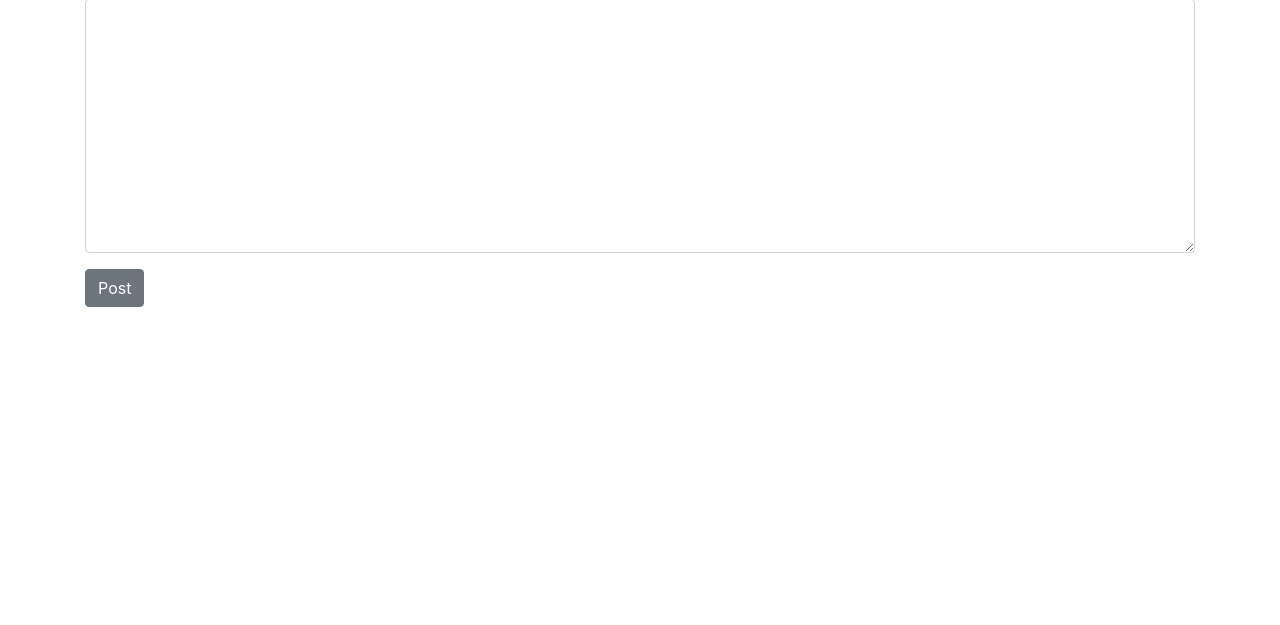
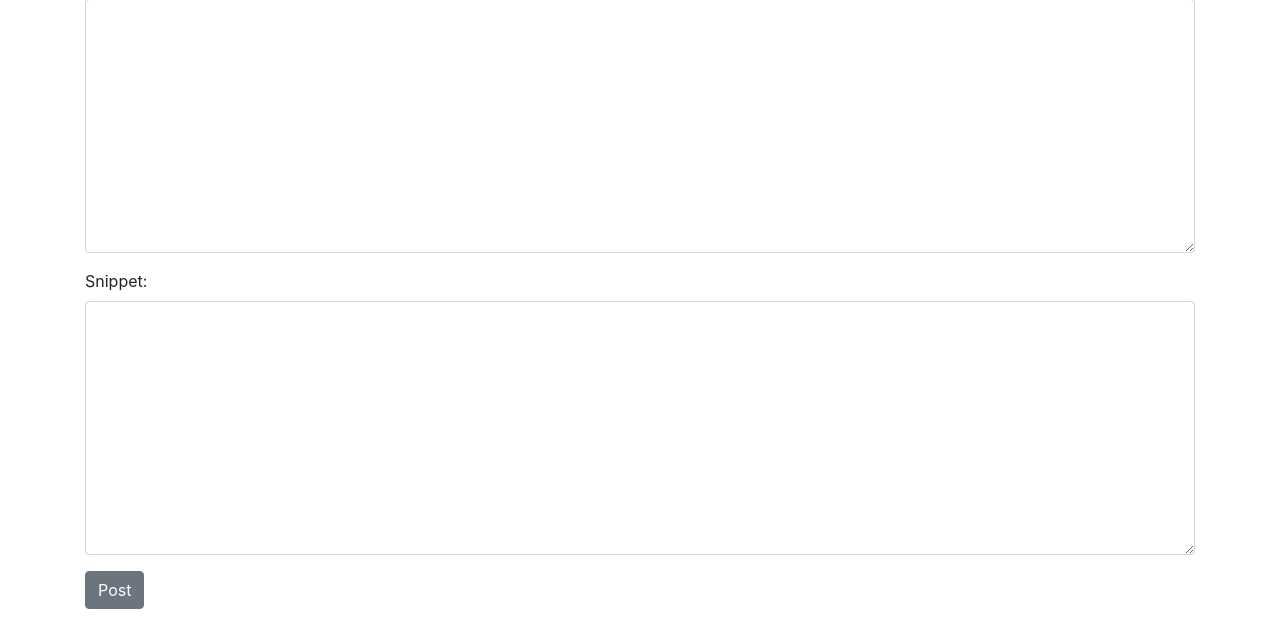
Before and after one commit to jonathanwong110/SimpleBlog, a Django app: page /add_post/ in a window 1280 px wide. Shown: the part 475-1100 px from the top of the page. Before the commit the page ends 782 px from the top, so only its background shows below. Run offline with Django 4.2, Linux system fonts and the light colour scheme; the visitor is signed in with stand-in values (Sample User, id 1); parts of the project's set-up code (start-up, migrations or seed data) failed here and were passed over; some libraries are stand-ins or nearby versions.

Commit message:
added article snippets

```diff
--- a/ablog/theblog/forms.py
+++ b/ablog/theblog/forms.py
@@ -12,7 +12,7 @@ for item in choices:
 class PostForm(forms.ModelForm):
     class Meta:
         model = Post
-        fields = ('title', 'title_tag', 'author', 'category', 'body')
+        fields = ('title', 'title_tag', 'author', 'category', 'body', 'snippet')
 
         widgets = {
             'title': forms.TextInput(attrs={'class': 'form-control'}),
@@ -21,17 +21,19 @@ class PostForm(forms.ModelForm):
             # 'author': forms.Select(attrs={'class': 'form-control'}),
             'category': forms.Select(choices=choice_list, attrs={'class': 'form-control'}),
             'body': forms.Textarea(attrs={'class': 'form-control'}),
+            'snippet': forms.Textarea(attrs={'class': 'form-control'}),
         }
 
 
 class EditForm(forms.ModelForm):
     class Meta:
         model = Post
-        fields = ('title', 'title_tag', 'body')
+        fields = ('title', 'title_tag', 'body', 'snippet')
 
         widgets = {
             'title': forms.TextInput(attrs={'class': 'form-control'}),
             'title_tag': forms.TextInput(attrs={'class': 'form-control'}),
             # 'author': forms.Select(attrs={'class': 'form-control'}),
             'body': forms.Textarea(attrs={'class': 'form-control'}),
+            'snippet': forms.Textarea(attrs={'class': 'form-control'}),
         }
--- a/ablog/theblog/models.py
+++ b/ablog/theblog/models.py
@@ -23,6 +23,7 @@ class Post(models.Model):
     body = RichTextField(blank=True, null=True)
     post_date = models.DateField(auto_now_add=True)
     category = models.CharField(max_length=255, default='coding')
+    snippet = models.CharField(max_length=255)
     likes = models.ManyToManyField(User, related_name='blog_posts')
 
     def total_likes(self):
--- a/ablog/theblog/templates/home.html
+++ b/ablog/theblog/templates/home.html
@@ -27,7 +27,7 @@
             {% endif %}
         {% endif %}
         <br/>
-        {{ post.body|slice:":200"|safe }}
+        {{ post.snippet }}
     </li>
     {% endfor %}
 </ul>
```
Also changed, not shown: ablog/theblog/migrations/0007_post_snippet.py (added).
